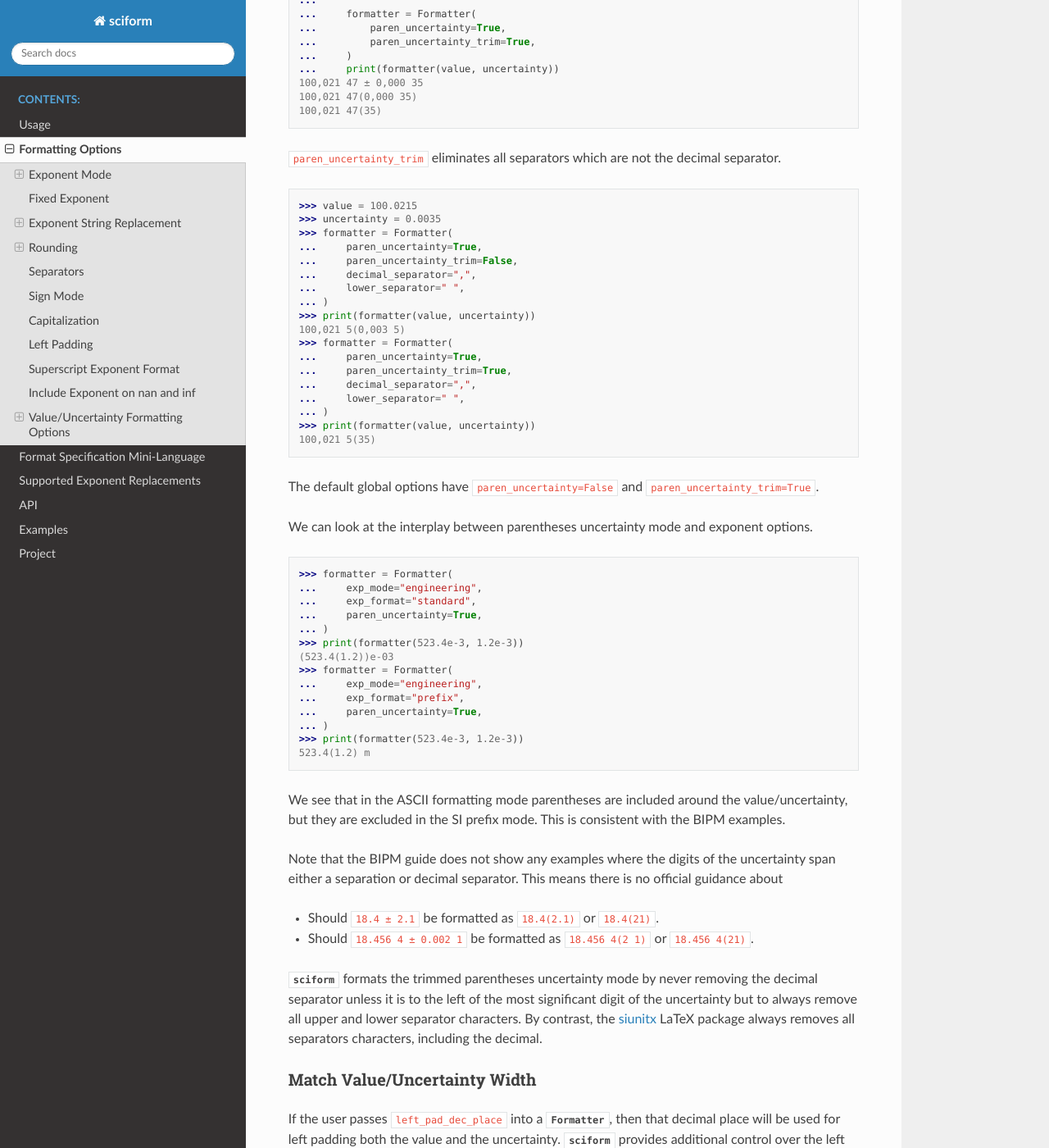
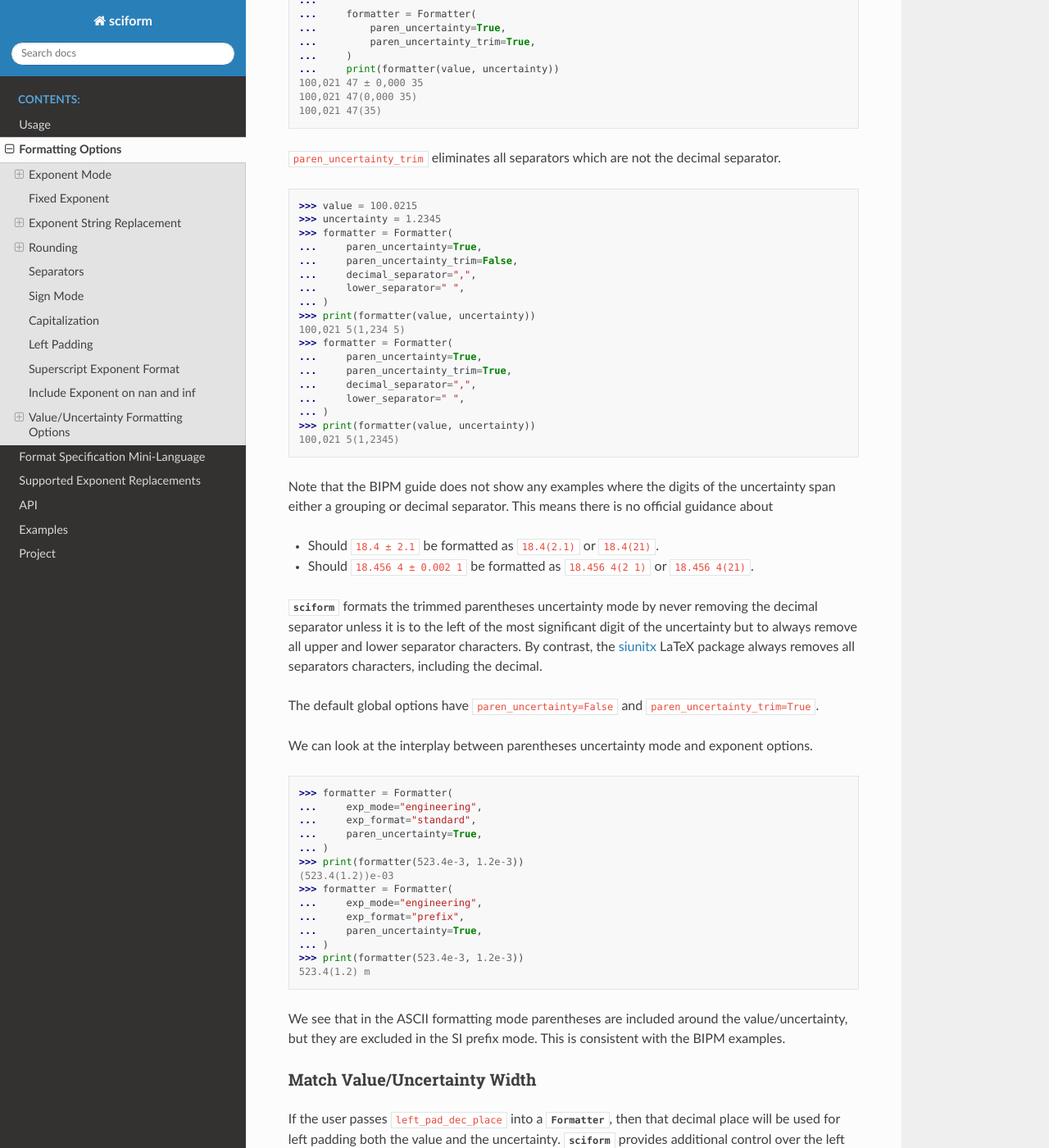
Before and after one commit to jagerber48/sciform, a Sphinx documentation site: the page built from docs/source/options.rst, in a window 1280 px wide and 1400 px high, scrolled down 12499 px. Shown: the whole window at 82% size. Built offline with Sphinx 7.4.7 and the Read the Docs theme 2.0.0, drawn with Linux system fonts in a browser that asks for light colours; part of the change alters nothing that is shown.

Commit message:
options.rst improvements

```diff
--- a/docs/source/options.rst
+++ b/docs/source/options.rst
@@ -735,7 +735,7 @@ formatting strategies by using the ``paren_uncertainty`` and
 decimal separator.
 
 >>> value = 100.0215
->>> uncertainty = 0.0035
+>>> uncertainty = 1.2345
 >>> formatter = Formatter(
 ...     paren_uncertainty=True,
 ...     paren_uncertainty_trim=False,
@@ -743,7 +743,7 @@ decimal separator.
 ...     lower_separator=" ",
 ... )
 >>> print(formatter(value, uncertainty))
-100,021 5(0,003 5)
+100,021 5(1,234 5)
 >>> formatter = Formatter(
 ...     paren_uncertainty=True,
 ...     paren_uncertainty_trim=True,
@@ -751,7 +751,23 @@ decimal separator.
 ...     lower_separator=" ",
 ... )
 >>> print(formatter(value, uncertainty))
-100,021 5(35)
+100,021 5(1,2345)
+
+Note that the BIPM guide does not show any examples where the digits of
+the uncertainty span either a grouping or decimal separator.
+This means there is no official guidance about
+
+* Should ``18.4 ± 2.1`` be formatted as ``18.4(2.1)`` or ``18.4(21)``.
+* Should ``18.456 4 ± 0.002 1`` be formatted as ``18.456 4(2 1)`` or
+  ``18.456 4(21)``.
+
+:mod:`sciform` formats the trimmed parentheses uncertainty mode by
+never removing the decimal separator unless it is to the left of the
+most significant digit of the uncertainty but to always remove all
+upper and lower separator characters.
+By contrast, the `siunitx <https://ctan.org/pkg/siunitx?lang=en>`_
+LaTeX package always removes all separators characters, including the
+decimal.
 
 The default global options have ``paren_uncertainty=False`` and
 ``paren_uncertainty_trim=True``.
@@ -777,22 +793,6 @@ exponent options.
 We see that in the ASCII formatting mode parentheses are included around
 the value/uncertainty, but they are excluded in the SI prefix mode.
 This is consistent with the BIPM examples.
-
-Note that the BIPM guide does not show any examples where the digits of
-the uncertainty span either a separation or decimal separator.
-This means there is no official guidance about
-
-* Should ``18.4 ± 2.1`` be formatted as ``18.4(2.1)`` or ``18.4(21)``.
-* Should ``18.456 4 ± 0.002 1`` be formatted as ``18.456 4(2 1)`` or
-  ``18.456 4(21)``.
-
-:mod:`sciform` formats the trimmed parentheses uncertainty mode by
-never removing the decimal separator unless it is to the left of the
-most significant digit of the uncertainty but to always remove all
-upper and lower separator characters.
-By contrast, the `siunitx <https://ctan.org/pkg/siunitx?lang=en>`_
-LaTeX package always removes all separators characters, including the
-decimal.
 
 Match Value/Uncertainty Width
 -----------------------------
```
